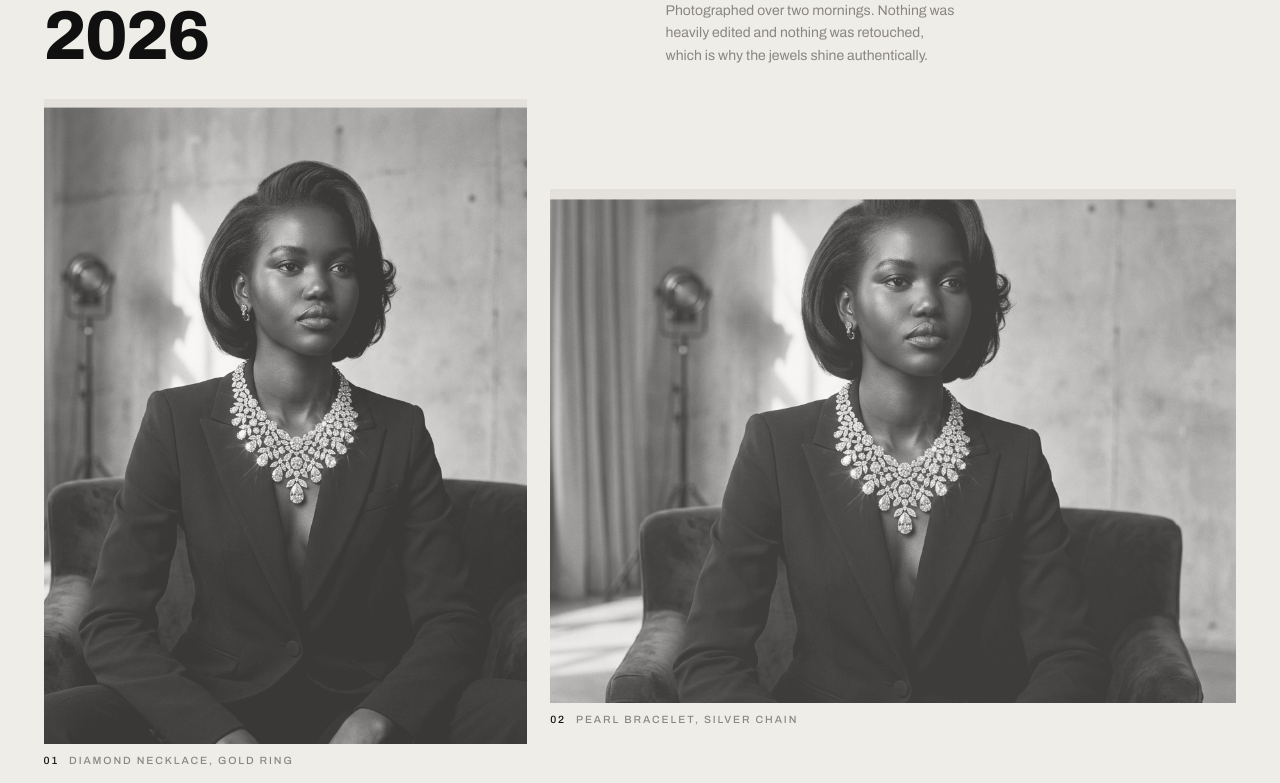
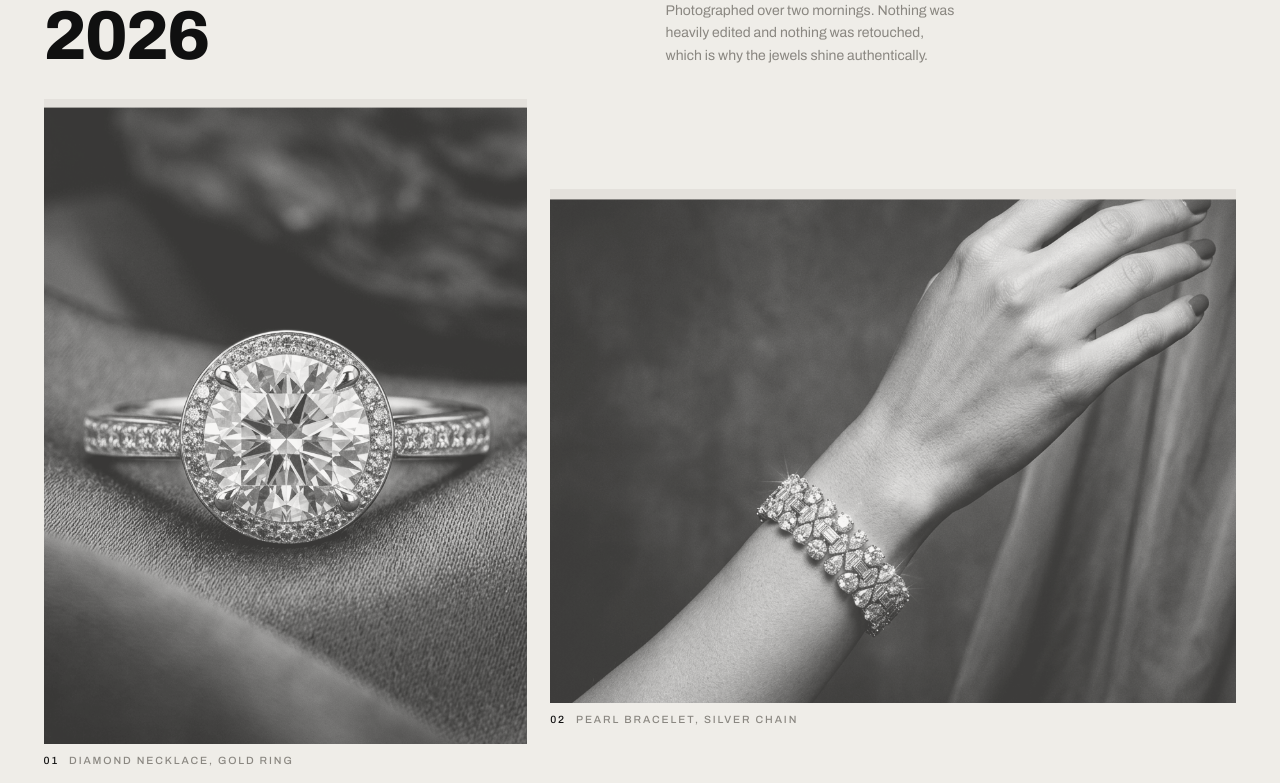
Before and after one commit to Fullstack-Hardik/fullyiced, a Next.js app in the folder client/: page / in a window 1280 px wide. Shown: the part 2657-3440 px from the top of the page. Built offline with nearby package versions, Linux system fonts and the light colour scheme.

Commit message:
change lookbook images

```diff
--- a/client/src/components/Lookbook.tsx
+++ b/client/src/components/Lookbook.tsx
@@ -42,7 +42,7 @@ export default function Lookbook() {
           <figure className="md:col-start-1 md:col-span-5 group" data-scrub>
             <div className="overflow-hidden bg-[#E4E1DC] aspect-[3/4]">
               <img
-                src="/model.png"
+                src="/ring.png"
                 alt="Jewelry Look 01"
                 loading="lazy"
                 className="w-full h-full object-cover grayscale contrast-[1.04] transition-all duration-[1.1s] ease-[cubic-bezier(0.2,0.8,0.3,1)] group-hover:grayscale-0 group-hover:contrast-100 group-hover:scale-105 mobile-color"
@@ -60,7 +60,7 @@ export default function Lookbook() {
           <figure className="md:col-start-6 md:col-span-7 md:mt-[clamp(28px,7vw,96px)] group" data-scrub>
             <div className="overflow-hidden bg-[#E4E1DC] aspect-[4/3]">
               <img
-                src="/necklace.png"
+                src="/bracelet.png"
                 alt="Jewelry Look 02"
                 loading="lazy"
                 className="w-full h-full object-cover grayscale contrast-[1.04] transition-all duration-[1.1s] ease-[cubic-bezier(0.2,0.8,0.3,1)] group-hover:grayscale-0 group-hover:contrast-100 group-hover:scale-105 mobile-color"
@@ -78,7 +78,7 @@ export default function Lookbook() {
           <figure className="md:col-start-3 md:col-span-5 md:mt-[clamp(16px,3vw,44px)] group" data-scrub>
             <div className="overflow-hidden bg-[#E4E1DC] aspect-square">
               <img
-                src="/bracelet.png"
+                src="/necklace.png"
                 alt="Jewelry Look 03"
                 loading="lazy"
                 className="w-full h-full object-cover grayscale contrast-[1.04] transition-all duration-[1.1s] ease-[cubic-bezier(0.2,0.8,0.3,1)] group-hover:grayscale-0 group-hover:contrast-100 group-hover:scale-105 mobile-color"
```
